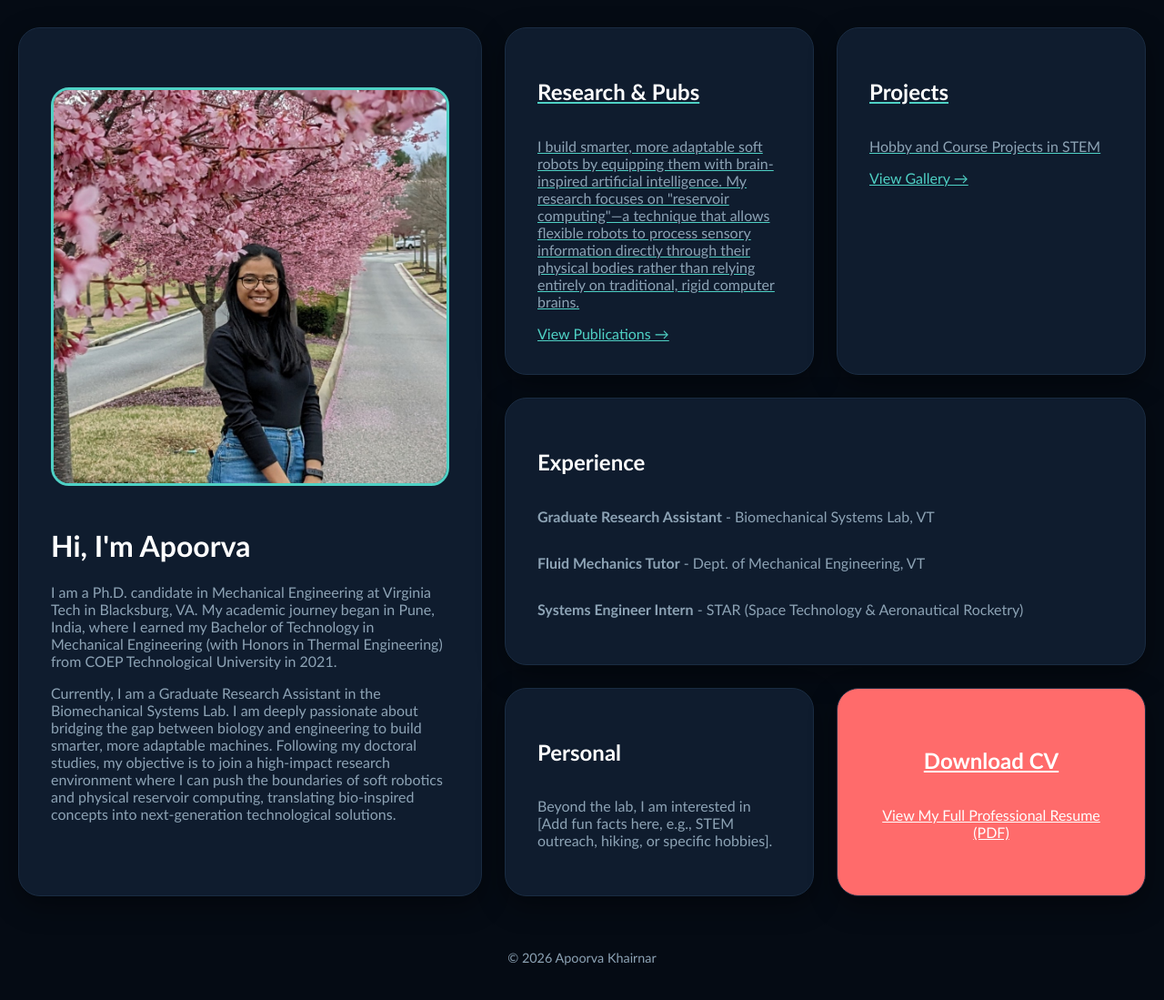
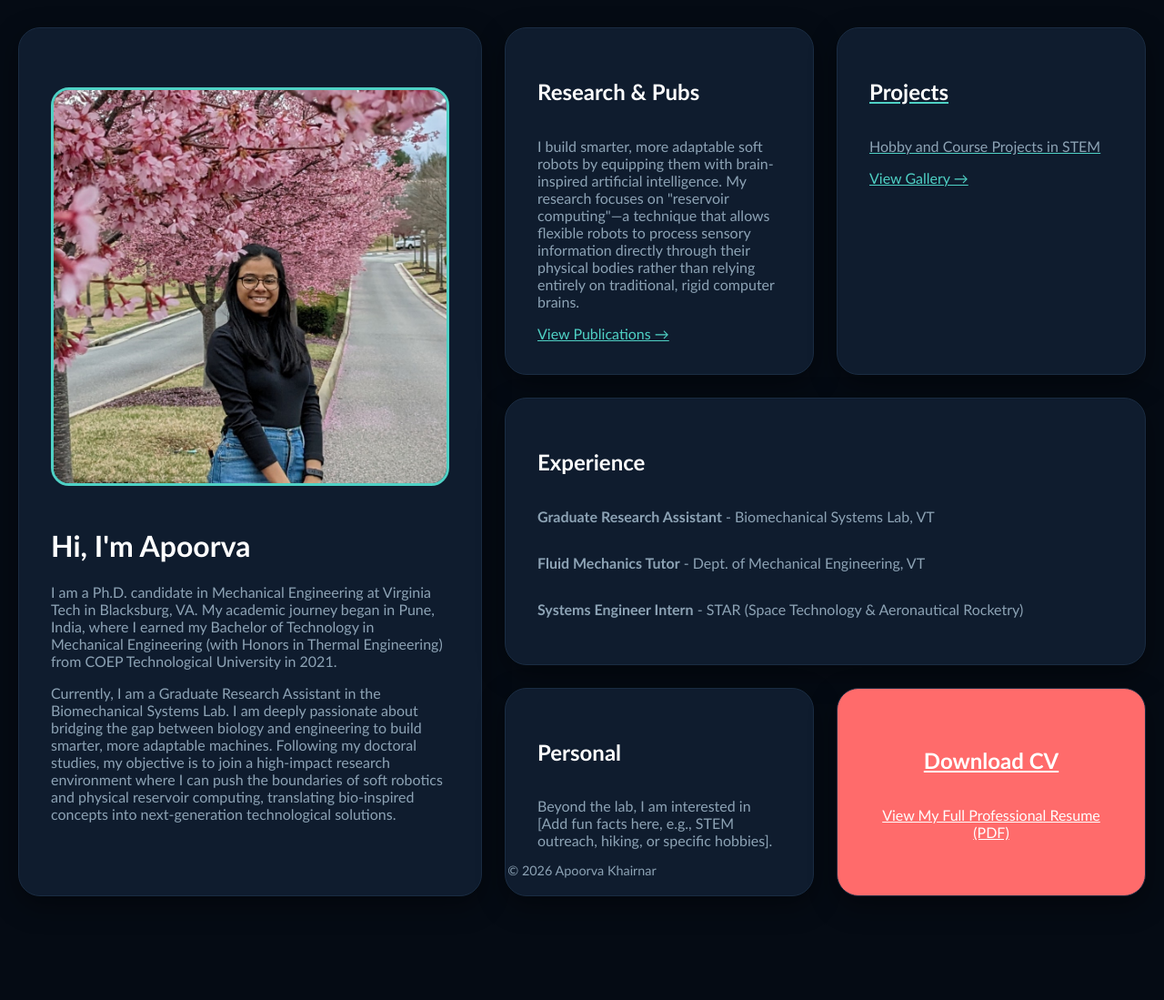
Before and after one commit to apoorvakhairnar/apoorvakhairnar.github.io, a Jekyll site: the page built from index.md, in a window 1280 px wide. Shown: the whole page at 91% size. Built offline with Jekyll 4.4.1, drawn with Linux system fonts in a browser that asks for light colours; after the commit the page ends 1004 px from its top, so only the background shows below that.

Commit message:
modified:   assets/css/home_style.css -- style changes for home page 	modified:   index.md -- content and style changes for home page 	deleted:    pages/projects/Smoke.html -- deleted old project page

```diff
--- a/assets/css/home_style.css
+++ b/assets/css/home_style.css
@@ -13,6 +13,7 @@
 /* 1. Main Grid Container */
 .bento-container {
     width: 100%;
+    height: 100vh; /* Full viewport height */
     max-width: 1600px; /* Increased width for room to breathe */
     margin: 10px auto 0px auto; /* More vertical spacing */
     padding: 20px; /* Padding prevents edge-touching */
--- a/index.md
+++ b/index.md
@@ -22,11 +22,11 @@
     </div>
   </div>
 
-  <a href="https://scholar.google.com/citations?user=SeCzgwsAAAAJ&hl=en" class="bento-card research-box">
+  <div class="bento-card research-box">
     <h2>Research & Pubs</h2>
     <p style="text-decoration: none;">I build smarter, more adaptable soft robots by equipping them with brain-inspired artificial intelligence. My research focuses on "reservoir computing"—a technique that allows flexible robots to process sensory information directly through their physical bodies rather than relying entirely on traditional, rigid computer brains.</p>
-    <span>View Publications →</span>
-  </a>
+    <a href="https://scholar.google.com/citations?user=SeCzgwsAAAAJ&hl=en"><span>View Publications →</span></a>
+  </div>
 
   <a href="{{ '/pages/projects' | relative_url }}" class="bento-card projects-box">
     <h2>Projects</h2>
```
Also changed, not shown: pages/projects/Smoke.html (deleted).
